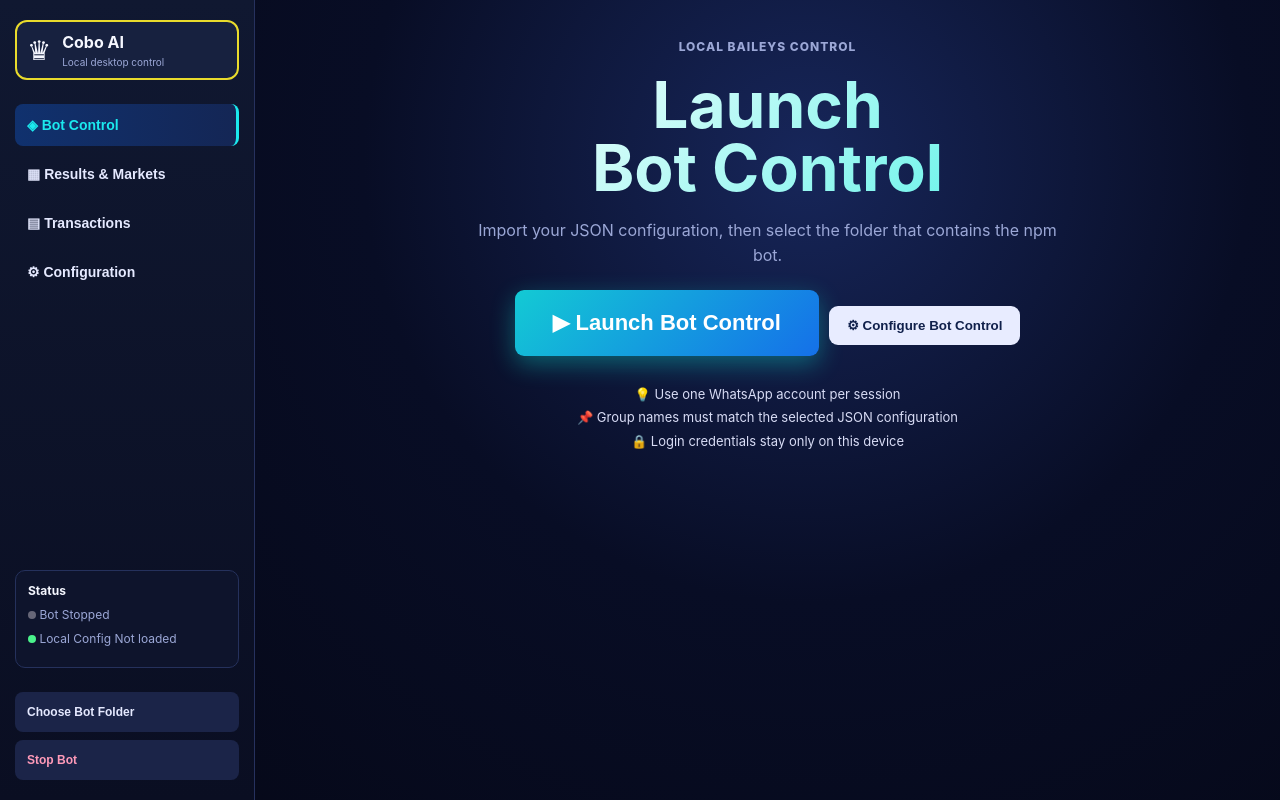
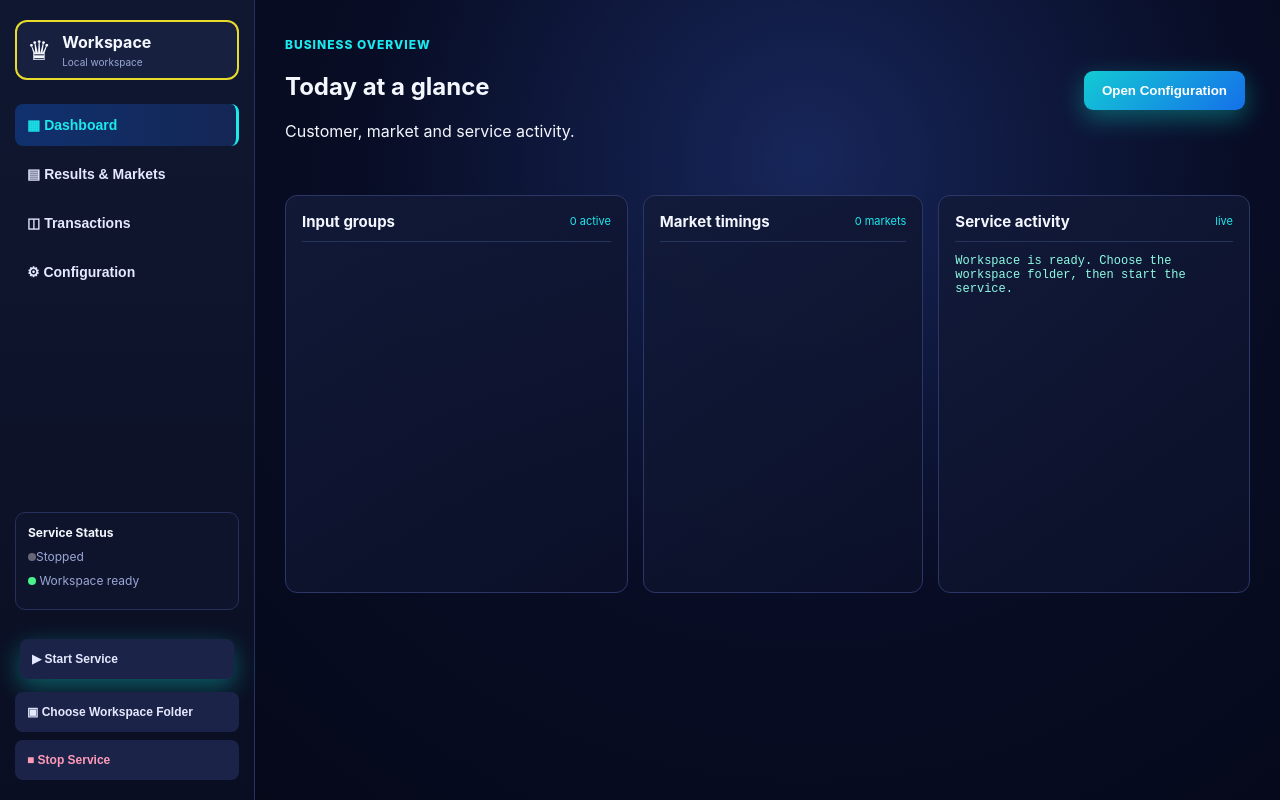
Before and after one commit to embeddedvijay/cobo_ai, an Electron app: page desktop/src/index.html in a window 1280 px wide. Drawn offline with Linux system fonts and the light colour scheme; no server answers.

Commit message:
Replace technical desktop setup with business CRM UI

```diff
--- a/desktop/src/index.html
+++ b/desktop/src/index.html
@@ -3,39 +3,48 @@
 <head>
   <meta charset="utf-8" />
   <meta name="viewport" content="width=device-width, initial-scale=1" />
-  <title>Cobo AI</title>
+  <title>Cobo</title>
   <link rel="stylesheet" href="styles.css" />
 </head>
 <body>
   <div class="shell">
     <aside class="sidebar">
-      <div class="brand"><span>♛</span><div><b id="clientName">Cobo AI</b><small id="clientEmail">Local desktop control</small></div></div>
+      <div class="brand"><span>♛</span><div><b id="clientName">Workspace</b><small>Local workspace</small></div></div>
       <nav>
-        <button class="nav active" data-page="launch">◈ <span>Bot Control</span></button>
-        <button class="nav" data-page="dashboard">▦ <span>Results &amp; Markets</span></button>
-        <button class="nav" data-page="transactions">▤ <span>Transactions</span></button>
+        <button class="nav active" data-page="dashboard">▦ <span>Dashboard</span></button>
+        <button class="nav" data-page="results">▤ <span>Results &amp; Markets</span></button>
+        <button class="nav" data-page="transactions">◫ <span>Transactions</span></button>
         <button class="nav" data-page="config">⚙ <span>Configuration</span></button>
       </nav>
-      <div class="status-card"><b>Status</b><p><i id="botDot"></i> Bot <span id="botState">Stopped</span></p><p><i class="ok"></i> Local Config <span id="configState">Not loaded</span></p></div>
-      <div class="side-actions"><button id="chooseBot">Choose Bot Folder</button><button id="stopBot" class="danger">Stop Bot</button></div>
+      <div class="status-card"><b>Service Status</b><p><i id="botDot"></i><span id="botState">Stopped</span></p><p><i class="ok"></i> Workspace ready</p></div>
+      <div class="side-actions"><button id="launchService" class="primary">▶ Start Service</button><button id="chooseBot">▣ Choose Workspace Folder</button><button id="stopBot" class="danger">■ Stop Service</button></div>
     </aside>
     <main>
-      <section id="launch" class="page active launch-page">
-        <div class="launch-panel"><p class="eyebrow">LOCAL BAILEYS CONTROL</p><h1>Launch<br/>Bot Control</h1><p id="launchDetail">Import your JSON configuration, then select the folder that contains the npm bot.</p><button class="primary big" id="launchBot">▶ Launch Bot Control</button><button class="secondary" data-goto="config">⚙ Configure Bot Control</button><div class="tips">💡 Use one WhatsApp account per session<br/>📌 Group names must match the selected JSON configuration<br/>🔒 Login credentials stay only on this device</div></div>
+      <section id="dashboard" class="page active">
+        <header><div><p class="eyebrow">BUSINESS OVERVIEW</p><h1>Today at a glance</h1><p class="subtitle">Customer, market and service activity.</p></div><button class="primary" data-goto="config">Open Configuration</button></header>
+        <div id="metricCards" class="metric-grid"></div>
+        <div class="content-grid">
+          <article class="panel"><div class="panel-title"><h3>Input groups</h3><span id="contactCount">0 active</span></div><div id="customerList" class="customer-list"></div></article>
+          <article class="panel"><div class="panel-title"><h3>Market timings</h3><span id="marketCount">0 markets</span></div><div id="marketList" class="market-list"></div></article>
+          <article class="panel log-panel"><div class="panel-title"><h3>Service activity</h3><span>live</span></div><pre id="logs">Workspace is ready. Choose the workspace folder, then start the service.</pre></article>
+        </div>
       </section>
-      <section id="dashboard" class="page">
-        <header><div><p class="eyebrow">TODAY'S CONTROL BOARD</p><h2>Customer, market &amp; session overview</h2></div><button class="primary" id="dashboardLaunch">Launch Bot</button></header>
-        <div id="metricCards" class="metric-grid"></div>
-        <div class="content-grid"><article class="panel"><div class="panel-title"><h3>Configured customers</h3><span id="contactCount">0 contacts</span></div><div id="customerList" class="customer-list"></div></article><article class="panel"><div class="panel-title"><h3>Today's markets</h3><span id="marketCount">0 markets</span></div><div id="marketList" class="market-list"></div></article><article class="panel log-panel"><div class="panel-title"><h3>Bot console</h3><span>live</span></div><pre id="logs">Select JSON config, choose bot folder, then launch.</pre></article></div>
-      </section>
-      <section id="transactions" class="page"><header><div><p class="eyebrow">LOCAL VIEW</p><h2>Transactions</h2></div></header><div class="panel empty"><h3>Bot transaction API connection</h3><p>This desktop app launches the local npm bot. Live transactions can be connected to its FastAPI/MongoDB API in the next phase; config, bot state and process logs are already local.</p></div></section>
-      <section id="config" class="page"><header><div><p class="eyebrow">JSON CONFIGURATION</p><h2>Client and group configuration</h2></div><div class="header-actions"><button class="secondary" id="importConfig">Import JSON</button><button class="primary" id="saveConfig">Save JSON</button></div></header>
-        <div class="config-toolbar"><div id="configSummary">No JSON configuration imported.</div><button class="primary" id="saveRestart">Save &amp; Restart Bot</button></div>
-        <div class="manager-grid">
-          <article class="panel group-manager"><div class="panel-title"><h3>Input groups</h3><button class="primary small" id="addGroup">＋ Add Input Group</button></div><p class="muted">Default routes apply to every market. Add an override only when that market goes to another group.</p><div id="groupManager"></div></article>
-          <article class="panel market-manager"><div class="panel-title"><h3>Markets &amp; timings</h3><button class="secondary small" id="addMarket">＋ Add Market</button></div><p class="muted">Each row is one OP or CL timing. Start/end and working-day are editable.</p><div id="marketManager"></div></article>
-        </div>
-        <details class="panel json-details"><summary>JSON Preview / Advanced edit</summary><label for="jsonEditor">JSON data</label><textarea id="jsonEditor" spellcheck="false" placeholder="Import desktop/config.example.json to edit it here."></textarea></details><p id="saveMessage" class="save-message"></p>
+
+      <section id="results" class="page"><header><div><p class="eyebrow">RESULTS &amp; MARKETS</p><h1>Market view</h1></div><button class="primary" data-goto="config">Edit Timings</button></header><div class="panel empty"><h3>Live market data</h3><p>Today’s market and result details will appear here while the service is running.</p></div></section>
+      <section id="transactions" class="page"><header><div><p class="eyebrow">TRANSACTIONS</p><h1>Customer activity</h1></div></header><div class="panel empty"><h3>Transaction history</h3><p>Saved customer entries and output records will appear here.</p></div></section>
+
+      <section id="config" class="page">
+        <header><div><p class="eyebrow">CONFIGURATION</p><h1>Manage markets and customer rules</h1><p class="subtitle">Standard market timings are already loaded. Edit and save only when needed.</p></div><button class="primary" id="saveRestart">Save Changes &amp; Restart</button></header>
+        <div class="tabs"><button class="tab active" data-tab="timings">◷ Market Timings</button><button class="tab" data-tab="groups">♟ Input Groups</button></div>
+        <section class="tab-page active" id="timings">
+          <div class="config-grid">
+            <article class="panel"><div class="panel-title"><h3>Market Timings</h3><button class="secondary small" id="addMarket">＋ Add Market</button></div><p class="muted">Open and close timings are editable.</p><div id="marketManager"></div></article>
+            <article class="panel info-panel"><h3>Save changes</h3><p>Changes apply to this workspace. Existing standard timings remain available until you save an edit.</p><button class="primary full" id="saveConfig">Save Changes</button><p id="saveMessage" class="save-message"></p></article>
+          </div>
+        </section>
+        <section class="tab-page" id="groups">
+          <article class="panel group-manager"><div class="panel-title"><h3>Input Group Rules</h3><button class="primary small" id="addGroup">＋ Add Input Group</button></div><p class="muted">Add the exact customer group name. Set limits, rates, and delivery destinations inside each customer card.</p><div id="groupManager"></div></article>
+        </section>
       </section>
     </main>
   </div>
```
